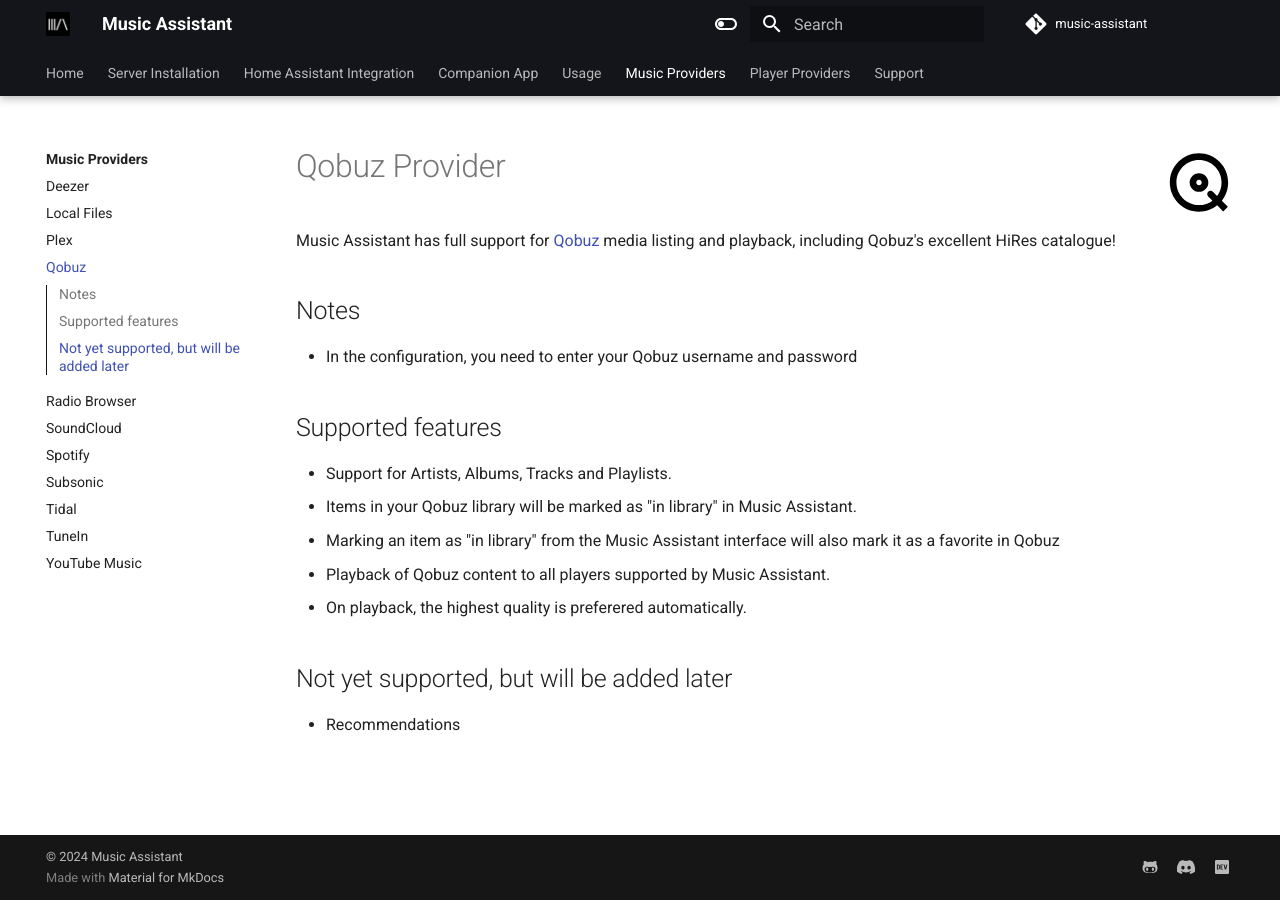
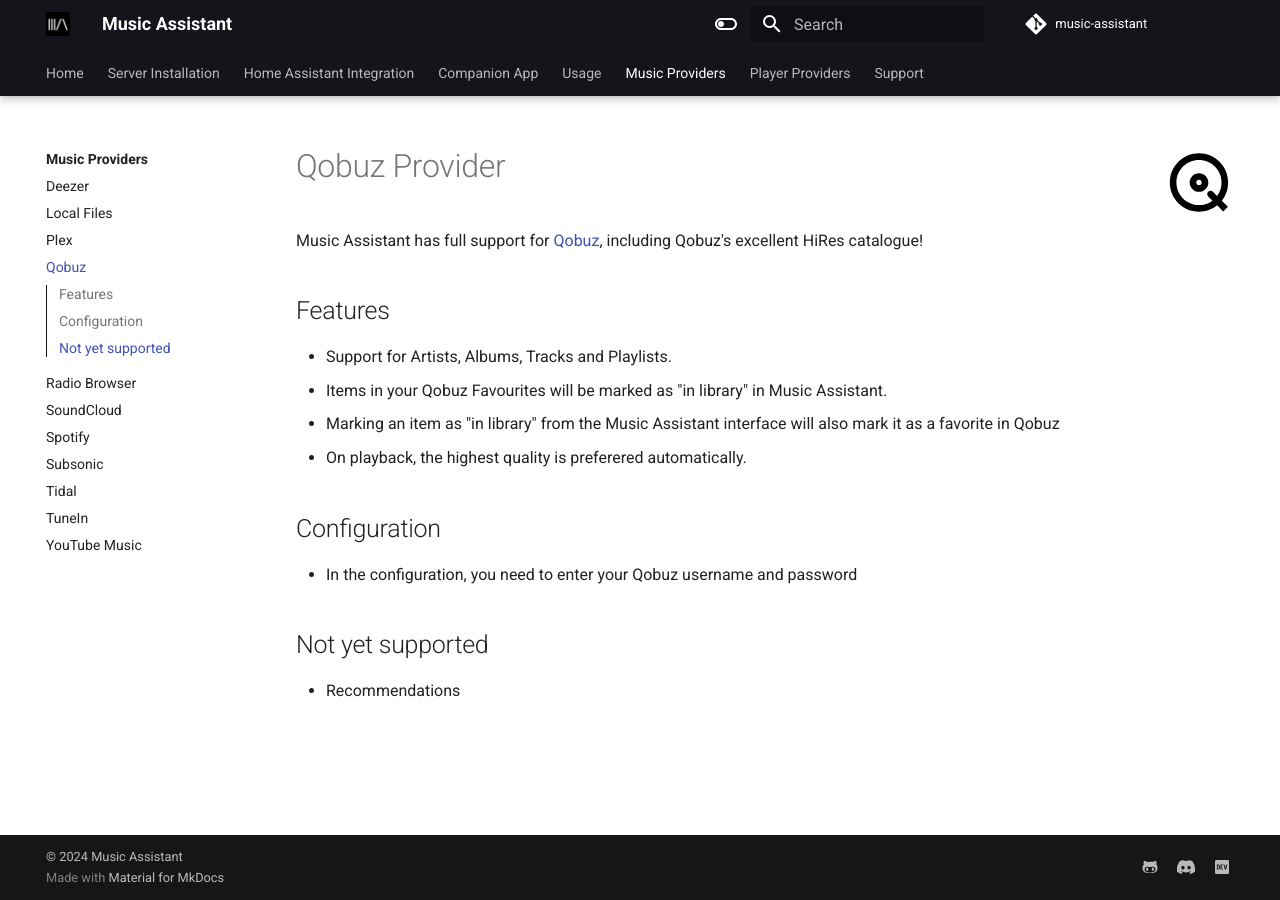
Before and after one commit to pwbriggs/music-assistant.github.io, an MkDocs documentation site: the page built from docs/music-providers/qobuz.md, in a window 1280 px wide. Built offline with MkDocs 1.6.1 and Material for MkDocs 9.7.7, drawn with Linux system fonts in a browser that asks for light colours.

Commit message:
Update qobuz.md

```diff
--- a/docs/music-providers/qobuz.md
+++ b/docs/music-providers/qobuz.md
@@ -1,17 +1,16 @@
 # Qobuz Provider ![Preview image](../assets/icons/qobuz-icon.svg){ width=70 align=right }
 
-Music Assistant has full support for [Qobuz](https://www.qobuz.com/) media listing and playback, including Qobuz's excellent HiRes catalogue!
+Music Assistant has full support for [Qobuz](https://www.qobuz.com/), including Qobuz's excellent HiRes catalogue!
 
-## Notes
+## Features
+- Support for Artists, Albums, Tracks and Playlists.
+- Items in your Qobuz Favourites will be marked as "in library" in Music Assistant.
+- Marking an item as "in library" from the Music Assistant interface will also mark it as a favorite in Qobuz
+- On playback, the highest quality is preferered automatically.
+
+## Configuration
 - In the configuration, you need to enter your Qobuz username and password
 
-## Supported features
-- Support for Artists, Albums, Tracks and Playlists.
-- Items in your Qobuz library will be marked as "in library" in Music Assistant.
-- Marking an item as "in library" from the Music Assistant interface will also mark it as a favorite in Qobuz
-- Playback of Qobuz content to all players supported by Music Assistant.
-- On playback, the highest quality is preferered automatically.
-
-## Not yet supported, but will be added later
+## Not yet supported
 
 - Recommendations
```
